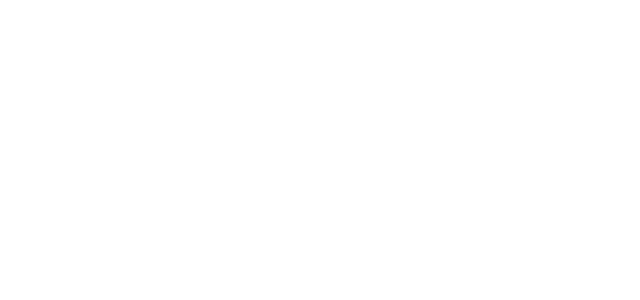
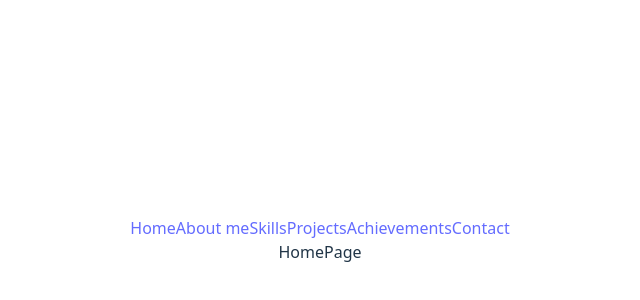
Before and after one commit to Roksolyanka/portfolio, a React (Vite) app: page /portfolio/ in a window 1280 px wide. Shown: the part 160-460 px from the top of the page, without its empty margins (320-960 px from the left). Built offline with nearby package versions, Linux system fonts and the light colour scheme.

Commit message:
add routing

```diff
--- a/package.json
+++ b/package.json
@@ -11,7 +11,8 @@
   },
   "dependencies": {
     "react": "^18.3.1",
-    "react-dom": "^18.3.1"
+    "react-dom": "^18.3.1",
+    "react-router-dom": "^6.26.2"
   },
   "devDependencies": {
     "@eslint/js": "^9.9.0",
--- a/src/App.tsx
+++ /dev/null
@@ -1,7 +0,0 @@
-import './App.css';
-
-function App() {
-  return <></>;
-}
-
-export default App;
--- /dev/null
+++ b/src/components/App/App.tsx
@@ -0,0 +1,25 @@
+import { NavLink } from 'react-router-dom';
+
+import RoutesList from '../Routes';
+
+import '../../App.css';
+
+export const App = () => (
+  <div id='app-container'>
+    <header></header>
+    <nav>
+      <NavLink to='/'>Home</NavLink>
+      <NavLink to='/about'>About me</NavLink>
+      <NavLink to='/skills'>Skills</NavLink>
+      <NavLink to='/projects'>Projects</NavLink>
+      <NavLink to='/achievements'>Achievements</NavLink>
+      <NavLink to='/contact'>Contact</NavLink>
+    </nav>
+    <main>
+      <RoutesList />
+    </main>
+    <footer></footer>
+  </div>
+);
+
+export default App;
--- /dev/null
+++ b/src/components/NotFound/NotFound.tsx
@@ -0,0 +1,7 @@
+import React from 'react';
+
+const NotFound = () => {
+  return <div>Not Found</div>;
+};
+
+export default NotFound;
--- /dev/null
+++ b/src/components/Routes/index.tsx
@@ -0,0 +1,31 @@
+import { Route, Routes } from 'react-router-dom';
+
+import HomePage from '../../pages/HomePage';
+import AboutPage from '../../pages/AboutPage';
+import SkillsPage from '../../pages/SkillsPage';
+import ProjectsPage from '../../pages/ProjectsPage';
+import AchievementsPage from '../../pages/AchievementsPage';
+import ContactPage from '../../pages/ContactPage';
+import NotFound from '../NotFound/NotFound';
+
+const routes = [
+  { path: '/', element: <HomePage /> },
+  { path: '/about', element: <AboutPage /> },
+  { path: '/skills', element: <SkillsPage /> },
+  { path: '/projects', element: <ProjectsPage /> },
+  { path: '/achievements', element: <AchievementsPage /> },
+  { path: '/contact', element: <ContactPage /> },
+  { path: '*', element: <NotFound /> },
+];
+
+const RoutesList = () => {
+  return (
+      <Routes>
+        {routes.map((route, index) => (
+          <Route key={index} path={route.path} element={route.element} />
+        ))}
+      </Routes>
+  );
+};
+
+export default RoutesList;
--- a/src/main.tsx
+++ b/src/main.tsx
@@ -1,12 +1,17 @@
 import { StrictMode } from 'react';
 import { createRoot } from 'react-dom/client';
-import App from './App.tsx';
+import { BrowserRouter } from 'react-router-dom';
 
 import './normalize.css';
 import './index.css';
+import App from './components/App/App';
 
-createRoot(document.getElementById('root')!).render(
+const root = createRoot(document.getElementById('root') as HTMLElement);
+
+root.render(
   <StrictMode>
-    <App />
+    <BrowserRouter basename='/portfolio'>
+      <App />
+    </BrowserRouter>
   </StrictMode>
 );
--- /dev/null
+++ b/src/pages/AboutPage.tsx
@@ -0,0 +1,7 @@
+import React from 'react';
+
+const AboutPage = () => {
+  return <div>About me</div>;
+};
+
+export default AboutPage;
--- /dev/null
+++ b/src/pages/AchievementsPage.tsx
@@ -0,0 +1,7 @@
+import React from 'react';
+
+const AchievementsPage = () => {
+  return <div>Achievements</div>;
+};
+
+export default AchievementsPage;
--- /dev/null
+++ b/src/pages/ContactPage.tsx
@@ -0,0 +1,7 @@
+import React from 'react';
+
+const ContactPage = () => {
+  return <div>Let's Connect</div>;
+};
+
+export default ContactPage;
--- /dev/null
+++ b/src/pages/HomePage.tsx
@@ -0,0 +1,7 @@
+import React from 'react';
+
+const HomePage = () => {
+  return <div>HomePage</div>;
+};
+
+export default HomePage;
--- /dev/null
+++ b/src/pages/ProjectsPage.tsx
@@ -0,0 +1,7 @@
+import React from 'react';
+
+const ProjectsPage = () => {
+  return <div>Projects</div>;
+};
+
+export default ProjectsPage;
--- /dev/null
+++ b/src/pages/SkillsPage.tsx
@@ -0,0 +1,7 @@
+import React from 'react';
+
+const SkillsPage = () => {
+  return <div>Skills</div>;
+};
+
+export default SkillsPage;
```
Also changed, not shown: 1 other file (tests, documents, lock files or other folders).
